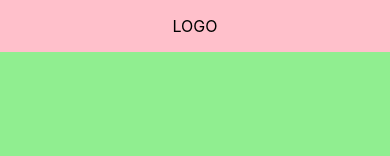
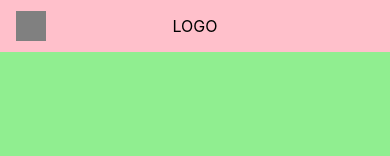
Before and after one commit to 91jzhu/coms-ui, a Vue app: page /#/ in a window 390 px wide. Shown: the top 156 px of the page. Built offline with nearby package versions, Linux system fonts and the light colour scheme.

Commit message:
添加 toggle aside

```diff
--- a/src/components/Topnav.vue
+++ b/src/components/Topnav.vue
@@ -5,19 +5,19 @@
       <li>菜单1</li>
       <li>菜单2</li>
     </ul>
-    <span class="toggleAside"></span>
+    <span class="toggleAside" @click="toggleAside"></span>
   </div>
 </template>
 
 <script lang="ts">
-import {inject,Ref} from "vue";
+import {inject, Ref} from "vue";
 
 export default {
   name: "Topnav.vue",
-  setup(){
-    const asideVisible=inject<Ref<boolean>>('variable')
-    const toggleAside=()=>{
-      asideVisible.value=!asideVisible.value
+  setup() {
+    const asideVisible = inject<Ref<boolean>>('variable')
+    const toggleAside = () => {
+      asideVisible.value = !asideVisible.value
 
     }
     return {toggleAside}
@@ -26,7 +26,6 @@ export default {
 </script>
 
 <style lang="scss" scoped>
-
 .topnav {
   background: pink;
   display: flex;
@@ -35,22 +34,43 @@ export default {
   z-index: 10;
   justify-content: center;
   align-items: center;
+
   > .logo {
     max-width: 6em;
     margin-right: auto;
   }
+
   > .menu {
     display: flex;
     white-space: nowrap;
     flex-wrap: nowrap;
+
     > li {
       margin: 0 1em;
     }
   }
-  > .toggleAside{}
-  @media (max-width:500px){
-    > .menu{display: none;}
-    > .logo{margin: 0 auto;}
+
+  .toggleAside {
+    display: none;
+    background: gray;
+    width: 30px;
+    height: 30px;
+    position: absolute;
+    left:4%;
+    top:50%;
+    margin-top: -15px;
+  }
+
+  @media (max-width: 500px) {
+    > .toggleAside{
+      display: block;
+    }
+    > .menu {
+      display: none;
+    }
+    > .logo {
+      margin: 0 auto;
+    }
   }
 }
 </style>
```
